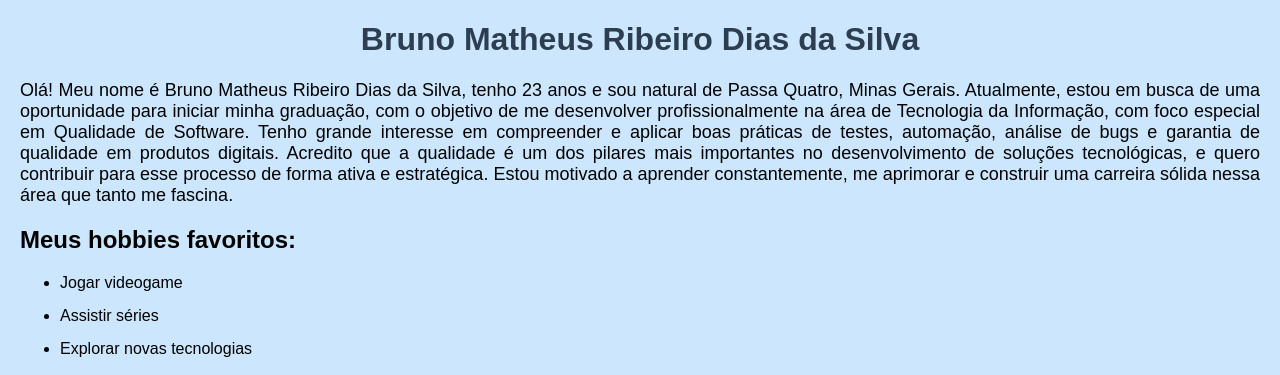
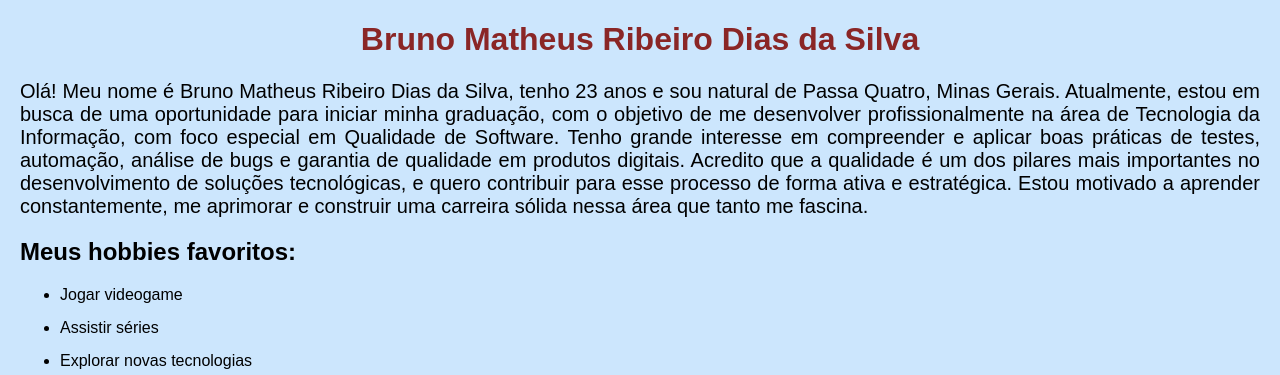
Before and after one commit to Bruno-Mrdias/Trabalho-Uninter, a plain HTML site: page index.html in a window 1280 px wide. Shown: the top 375 px of the page. Drawn offline with Linux system fonts and the light colour scheme.

Commit message:
Add files via upload

```diff
--- a/script.js
+++ b/script.js
@@ -1,6 +1,6 @@
 
 function mostrarMensagem() {
-    const mensagem = "Bem-vindo à minha página do tranalho UNINTER! Que seu dia seja ótimo,produtivo e cheio de aprendizados :)'z.";
+    const mensagem = "Bem-vindo à minha página do tranalho UNINTER! Que seu dia seja ótimo,produtivo e cheio de aprendizados :).";
     document.getElementById("mensagem").textContent = mensagem;
   }
 
--- a/style.css
+++ b/style.css
@@ -7,13 +7,13 @@ body {
 
 
   h1 {
-    color: #2c3e50;
+    color: #8a2626;
     text-align: center;
   }
 
 
   p {
-    font-size: 18px;
+    font-size: 20px;
     text-align: justify;
   }
 
```
